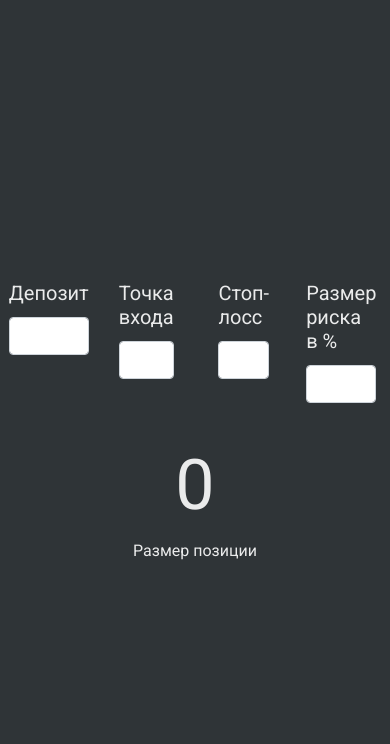
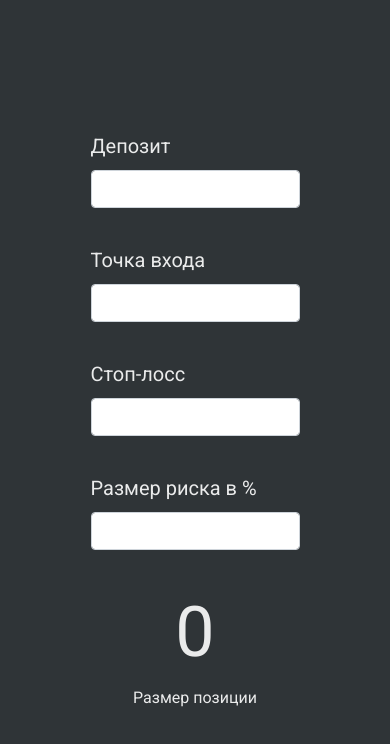
Before and after one commit to eto-zhe-smurov/positionCalc, a plain HTML site: page index.html in a window 390 px wide. Drawn offline with nearby package versions, Linux system fonts and the light colour scheme.

Commit message:
add styles for small screens

```diff
--- a/index.html
+++ b/index.html
@@ -12,7 +12,7 @@
   <body class="body">
     <div class="container">
         <div class="row initVariables">
-            <div class="col initVariableItem">
+            <div class="col-12 col-sm-3 initVariableItem">
                 <div class="card">
                     <div class="card-body">
                         <h5 class="card-title">Депозит</h5>
@@ -20,7 +20,7 @@
                     </div>
                 </div>
             </div>
-            <div class="col initVariableItem">
+            <div class="col-12 col-sm-3 initVariableItem">
                 <div class="card">
                     <div class="card-body">
                         <h5 class="card-title">Точка входа</h5>
@@ -28,7 +28,7 @@
                     </div>
                 </div>
             </div>
-            <div class="col initVariableItem">
+            <div class="col-12 col-sm-3 initVariableItem">
                 <div class="card">
                     <div class="card-body">
                         <h5 class="card-title">Стоп-лосс</h5>
@@ -36,7 +36,7 @@
                     </div>
                 </div>
             </div>
-            <div class="col initVariableItem">
+            <div class="col-12 col-sm-3 initVariableItem">
                 <div class="card">
                     <div class="card-body">
                         <h5 class="card-title">Размер риска в %</h5>
--- a/style.css
+++ b/style.css
@@ -3,8 +3,9 @@
     flex-direction: column;
     justify-content: center;
     align-items: center;
-    height: 100vh;
+    min-height: 100vh;
     background: rgb(47, 52, 55);
+    padding: 15px 0;
 }
 
 .initVariableItem {
```
